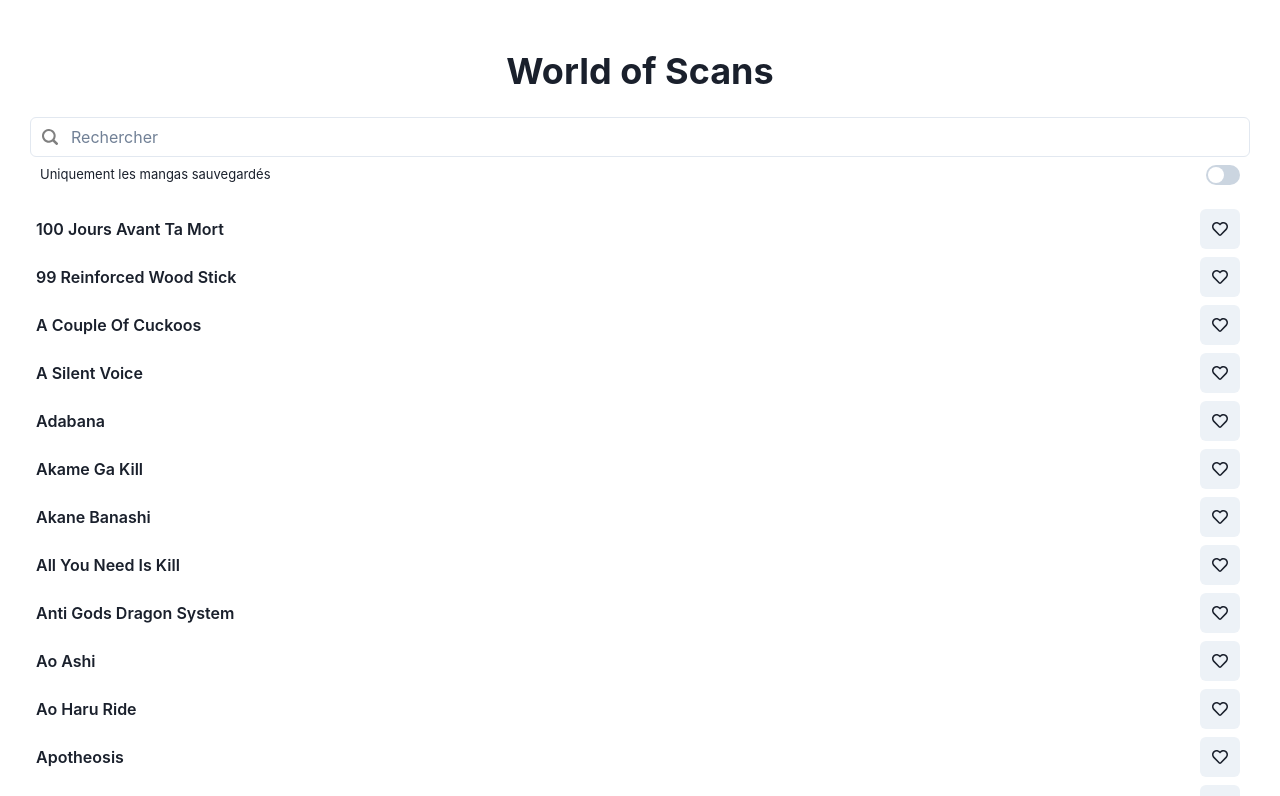
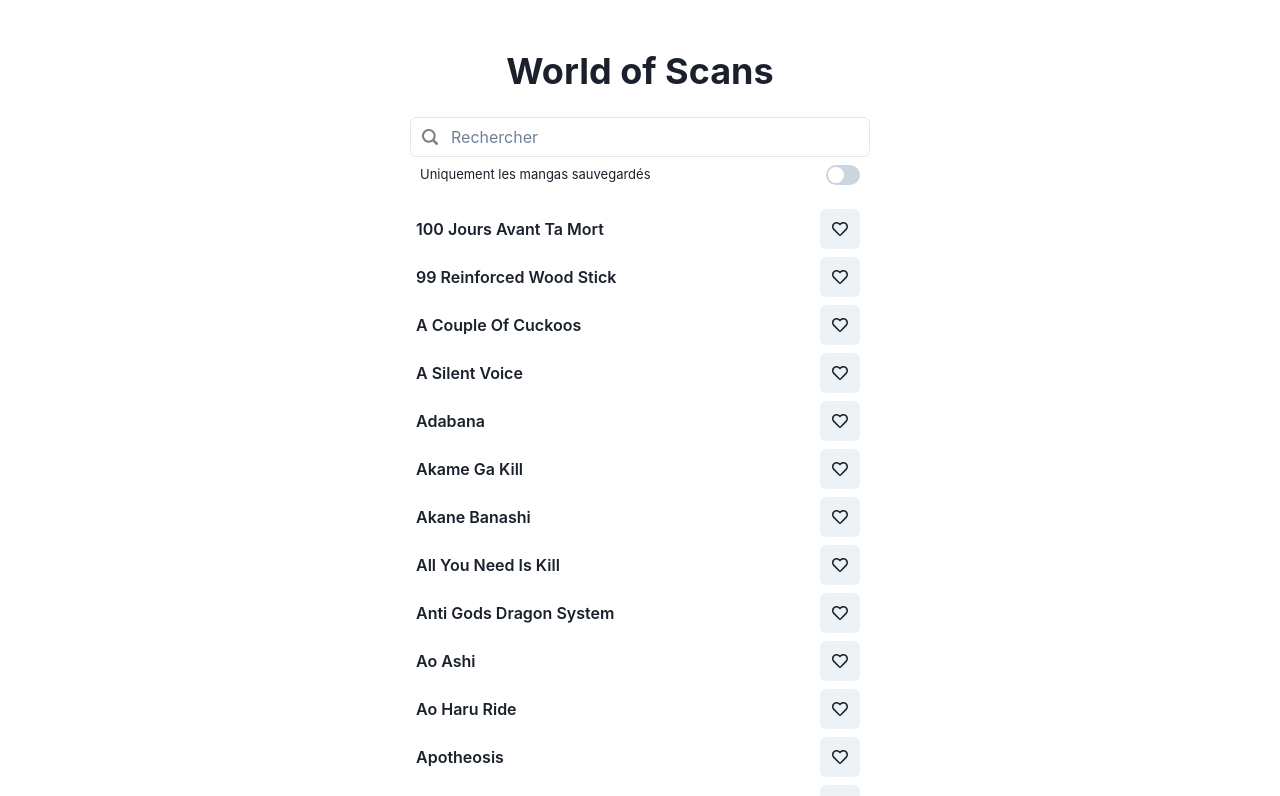
Before and after one commit to ZerLock/WorldOfScans, a React (Create React App) app in the folder frontend/: page / in a window 1280 px wide. Shown: the top 796 px of the page. Built offline with nearby package versions, Linux system fonts and the light colour scheme.

Commit message:
desktop layout

```diff
--- a/frontend/src/Router.tsx
+++ b/frontend/src/Router.tsx
@@ -5,7 +5,6 @@
 import { App } from "./views/Home";
 import { Reader } from "./views/Reader";
 import { Chapters } from "./views/Chapters";
-import { useEffect } from "react";
 
 const router = createBrowserRouter([
     {
@@ -24,31 +23,8 @@
         path: '/manga/:manga/chapter/:chapter',
         element: <Reader />,
     },
-    {
-        path: '/about',
-        element: <h1>Author: @ZerLock</h1>
-    },
-    {
-        path: '/desktop-not-supported',
-        element: <h1>Sorry, this website is accessible only from mobile</h1>
-    }
 ]);
 
-export const Router = () => {
-
-    useEffect(() => {
-        if (document.referrer !== `${window.location.origin}/desktop-not-supported`) {
-            window.onload = function() {
-                if (!(/Mobi|Android|iPhone|iPad|iPod/.test(navigator.userAgent))) {
-                    window.location.href = "/desktop-not-supported";
-                }
-            };
-        }
-    }, []);
-
-    return (
-        <>
-            <RouterProvider router={router} />
-        </>
-    );
-}
+export const Router = () => (
+    <RouterProvider router={router} />
+);
--- /dev/null
+++ b/frontend/src/components/AppLayout.tsx
@@ -0,0 +1,18 @@
+import React from 'react';
+import { Box } from '@chakra-ui/react';
+import { DESKTOP_MAX_W } from '../style';
+
+interface AppLayoutProps {
+    children: JSX.Element;
+}
+
+export const AppLayout = ({ children }: AppLayoutProps) => (
+    <Box
+        w="100%"
+        maxW={DESKTOP_MAX_W}
+        mx="auto"
+        bg="white"
+    >
+        {children}
+    </Box>
+);
--- /dev/null
+++ b/frontend/src/components/ReaderLayout.tsx
@@ -0,0 +1,13 @@
+import React from 'react';
+import { Box } from '@chakra-ui/react';
+import { DESKTOP_READER_MAX_W } from '../style';
+
+interface ReaderLayoutProps {
+    children: JSX.Element;
+}
+
+export const ReaderLayout = ({children}: ReaderLayoutProps) => (
+    <Box w="100%" maxW={DESKTOP_READER_MAX_W}>
+        {children}
+    </Box>
+);
--- /dev/null
+++ b/frontend/src/style/index.ts
@@ -0,0 +1,2 @@
+export const DESKTOP_MAX_W = "520px";
+export const DESKTOP_READER_MAX_W = "840px";
--- a/frontend/src/views/Chapters.tsx
+++ b/frontend/src/views/Chapters.tsx
@@ -8,6 +8,7 @@
 import { getValue } from "../utils/storage";
 import { chapterKeeperKey, coverUrl } from "../utils/utils";
 import { Topbar } from "../components/Topbar";
+import { AppLayout } from '../components/AppLayout';
 
 export const Chapters = () => {
     const navigate = useNavigate();
@@ -50,7 +51,7 @@
     const nbChaters = useMemo(() => Object.keys(chapters).length, [chapters]);
 
     return (
-        <>
+        <AppLayout>
             <VStack justifyContent="center">
                 <Topbar close={goToHome} content={manga} />
                 <Image src={coverUrl(manga)} maxH="250px" px="10px" borderRadius="16px" />
@@ -73,6 +74,6 @@
                     </ChapterSelector>
                 </>}
             </VStack>
-        </>
+        </AppLayout>
     );
 };
--- a/frontend/src/views/Home.tsx
+++ b/frontend/src/views/Home.tsx
@@ -15,6 +15,7 @@
 import { APP_NAME, MANGAS, SHOW_ONLY_SAVED_KEY } from "../utils/consts";
 import { getSavedManga, managSaved, urlSpacesUnparser } from "../utils/utils";
 import { ListItem } from "../components/ListItem";
+import { AppLayout } from "../components/AppLayout";
 import { FaHeart, FaRegHeart } from 'react-icons/fa';
 import { setValue } from "../utils/storage";
 import { Search2Icon } from "@chakra-ui/icons";
@@ -25,6 +26,14 @@
     const [savedManga, setSavedManga] = useState<string[]>([]);
     const [showOnlySaved, setShowOnlySaved] = useState<boolean>(false);
     const [search, setSearch] = useState<string>('');
+
+    const handleSearch = (e: React.ChangeEvent<HTMLInputElement>) => {
+        setSearch(e.target.value);
+    };
+
+    const debounceSearch = useMemo(() => {
+        return debounce(handleSearch, 500);
+    }, []);
 
     useEffect(() => {
         const tmp = getSavedManga();
@@ -38,7 +47,7 @@
         return () => {
             debounceSearch.cancel();
         };
-    }, []);
+    }, [debounceSearch]);
 
     const goToChapterSelection = (manga: string) => {
         navigate(`/manga/${manga}/chapter`);
@@ -60,17 +69,9 @@
         setValue<boolean>(SHOW_ONLY_SAVED_KEY, !showOnlySaved);
     };
 
-    const isMangaSaved = (manga: string): boolean => {
+    const isMangaSaved = React.useCallback((manga: string) => {
         return savedManga.includes(manga);
-    };
-
-    const handleSearch = (e: React.ChangeEvent<HTMLInputElement>) => {
-        setSearch(e.target.value);
-    };
-
-    const debounceSearch = useMemo(() => {
-        return debounce(handleSearch, 500);
-    }, []);
+    }, [savedManga]);
 
     const mangaList = useMemo(() => {
         const beforeSearch = showOnlySaved ? MANGAS.filter(isMangaSaved) : MANGAS;
@@ -78,7 +79,7 @@
             return beforeSearch;
         }
         return beforeSearch.filter((manga) => manga.toLowerCase().includes(search.toLowerCase()));
-    }, [showOnlySaved, search]);
+    }, [showOnlySaved, search, isMangaSaved]);
 
     const boldSubstrInText = (text: string, substr: string): JSX.Element => {
         const textArray = text.split(RegExp(substr, "ig"));
@@ -99,6 +100,7 @@
     };
 
     return (
+        <AppLayout>
             <Box textAlign="center" fontSize="xl" h="100%">
                 <VStack w="100%" px="10px" gap="24px">
                     <Heading mt="50px">{APP_NAME}</Heading>
@@ -114,7 +116,7 @@
                             <Switch colorScheme="teal" isChecked={showOnlySaved} onChange={filterMangaList} />
                         </HStack>
                     </VStack>
-                <VStack w="100%" overflowY="scroll">
+                    <VStack w="100%">
                         {mangaList.length > 0 ? <>
                             {mangaList.map((manga, index) => (
                                 <ListItem
@@ -131,5 +133,6 @@
                     </VStack>
                 </VStack>
             </Box>
+        </AppLayout>
       );
 };
--- a/frontend/src/views/Reader.tsx
+++ b/frontend/src/views/Reader.tsx
@@ -8,6 +8,8 @@
 import { setValue } from "../utils/storage";
 import { Topbar } from "../components/Topbar";
 import { LazyLoadImage } from "react-lazy-load-image-component";
+import { AppLayout } from "../components/AppLayout";
+import { ReaderLayout } from "../components/ReaderLayout";
 
 export const Reader = () => {
     const navigate = useNavigate();
@@ -47,6 +49,7 @@
     return (
         <>
             <VStack justifyItems="center" gap="32px" marginBottom="0px">
+                <AppLayout>
                     <VStack gap="0px" w="100%">
                         <Topbar close={goToChapterSelection} content={manga} />
                         <Box marginTop="16px" w="100%" px="30px">
@@ -55,6 +58,8 @@
                             </PaginationSelector>
                         </Box>
                     </VStack>
+                </AppLayout>
+                <ReaderLayout>
                     <VStack w="100%" h="100%" gap="0px" id="pages-container">
                         {numberToArray(nbPages).map((_, index) => (
                             <LazyLoadImage
@@ -65,6 +70,7 @@
                             />
                         ))}
                     </VStack>
+                </ReaderLayout>
                 <PaginationSelector
                     prevDisabled={chapter <= 1}
                     onPrev={goToPrevChapter}
```
Lines whose indentation alone changed are shown as unchanged.
